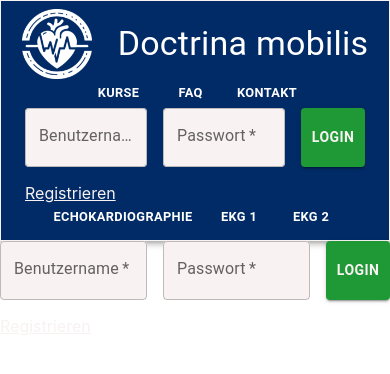
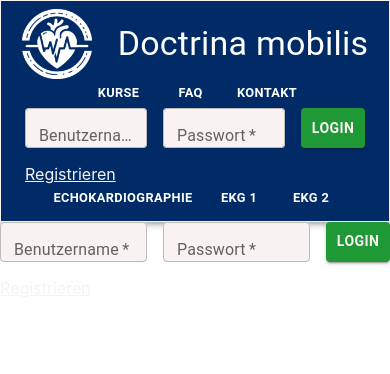
Before and after one commit to DoctrinaMobilis/website, a React (Create React App) app in the folder doctrina-mobilis-client/: page /login in a window 390 px wide. Shown: the top 374 px of the page. Built offline with nearby package versions, Linux system fonts and the light colour scheme.

Commit message:
login scale_03

```diff
--- a/doctrina-mobilis-client/src/Login.css
+++ b/doctrina-mobilis-client/src/Login.css
@@ -16,6 +16,7 @@
 .input-field .MuiOutlinedInput-root {
   background-color: var(--custom-white) !important;
   color: black;
+  height: auto;
 }
 
 .login-button  {
@@ -51,6 +52,7 @@
   .input-field .MuiOutlinedInput-root {
     font-size: 0.8rem; /* Even smaller font size */
     padding: 0.3em; /* Even smaller padding */
+    height: 40px;
   }
 
   .login-button {
```
